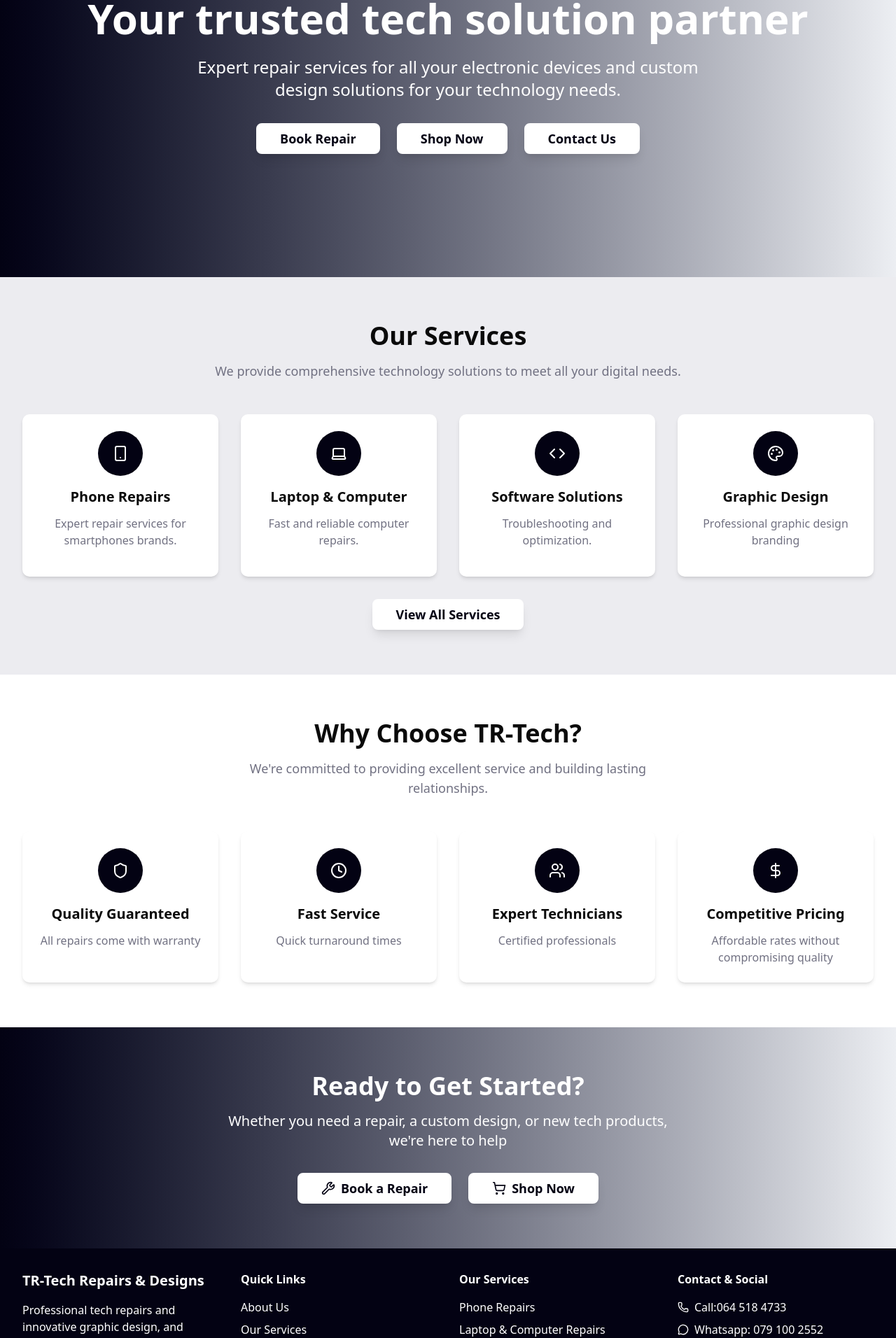
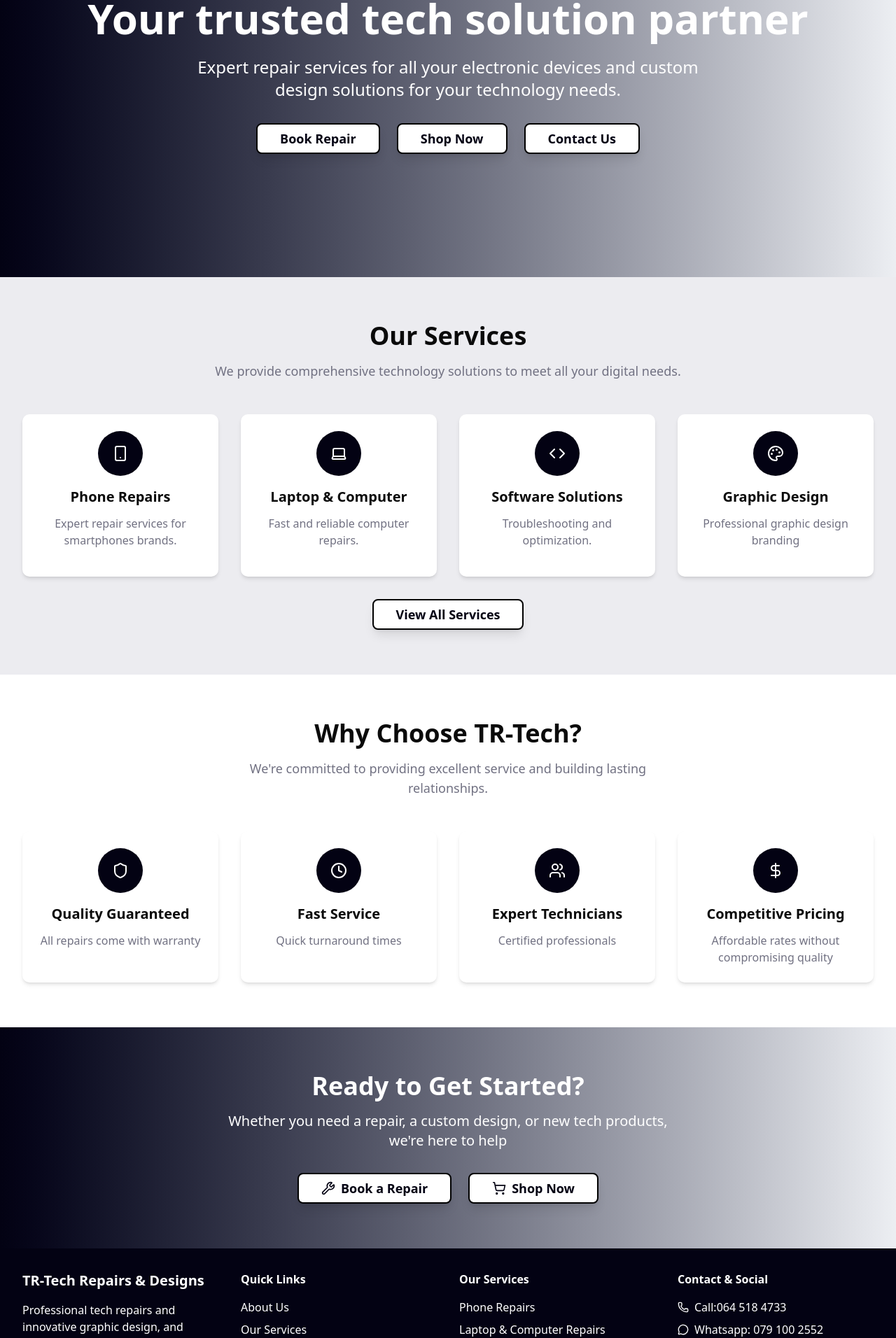
Before and after one commit to TumeloFRakgwahla/TR-Tech-frontend, a React (Vite) app: page / in a window 1280 px wide. Shown: the part 260-2172 px from the top of the page at 70% size. Built offline with nearby package versions, Linux system fonts and the light colour scheme.

Commit message:
Updated the buttons on each page

```diff
--- a/src/components/CTA.jsx
+++ b/src/components/CTA.jsx
@@ -31,7 +31,7 @@ const CTA = () => {
         {/* Action buttons in responsive layout */}
         <div className="flex flex-col sm:flex-row gap-6 justify-center">
           {/* Repair booking button with wrench icon */}
-          <Button asChild size="lg" className="bg-white text-primary border-2 border-white hover:bg-primary hover:text-white hover:border-primary font-bold text-lg shadow-lg hover:shadow-2xl transition-all duration-300">
+          <Button asChild size="lg" className="bg-white text-primary border-2 border-black hover:bg-primary hover:text-white hover:border-primary font-bold text-lg shadow-lg hover:shadow-2xl transition-all duration-300">
             <Link to="/book-repair">
               <Wrench className="h-5 w-5 mr-2" />
               Book a Repair
@@ -39,7 +39,7 @@ const CTA = () => {
           </Button>
 
           {/* Shopping button with cart icon */}
-          <Button asChild size="lg" className="bg-white text-primary border-2 border-white hover:bg-primary hover:text-white hover:border-primary font-bold text-lg shadow-lg hover:shadow-2xl transition-all duration-300">
+          <Button asChild size="lg" className="bg-white text-primary border-2 border-black hover:bg-primary hover:text-white hover:border-primary font-bold text-lg shadow-lg hover:shadow-2xl transition-all duration-300">
             <Link to="/shop">
               <ShoppingCart className="h-5 w-5 mr-2" />
               Shop Now
--- a/src/components/CartDrawer.jsx
+++ b/src/components/CartDrawer.jsx
@@ -32,7 +32,7 @@ export function CartDrawer({ children }) {
       <DialogTrigger asChild>{children}</DialogTrigger>
       <DialogContent className="fixed right-0 top-0 z-50 h-full w-[90vw] max-w-[380px] border-l bg-background shadow-lg duration-200 data-[state=closed]:slide-out-to-right data-[state=open]:slide-in-from-right flex flex-col">
         {/* Header */}
-        <DialogHeader className="flex-shrink-0 pb-4 border-b text-center !text-center">
+        <DialogHeader className="flex-shrink-0 pb-4 border-b !text-center">
           <DialogTitle className="text-xl font-semibold">Shopping Cart</DialogTitle>
           <DialogDescription className="text-sm text-muted-foreground">
             {cart.length} item{cart.length !== 1 ? 's' : ''} in your cart
--- a/src/components/Hero.jsx
+++ b/src/components/Hero.jsx
@@ -32,17 +32,17 @@ const Hero = () => {
         {/* Call-to-action buttons arranged in a responsive flex layout */}
         <div className="flex flex-col sm:flex-row gap-6 justify-center">
           {/* Primary action button - white background */}
-          <Button asChild size="lg" className="bg-white text-primary border-2 border-white hover:bg-primary hover:text-white hover:border-primary font-bold text-lg shadow-lg hover:shadow-2xl transition-all duration-300">
+          <Button asChild size="lg" className="bg-white text-primary border-2 border-black hover:bg-primary hover:text-white hover:border-primary font-bold text-lg shadow-lg hover:shadow-2xl transition-all duration-300">
             <Link to="/book-repair">Book Repair</Link>
           </Button>
 
           {/* Secondary action button - outlined style */}
-          <Button asChild size="lg" variant="outline" className="bg-white text-primary border-2 border-white hover:bg-primary hover:text-white hover:border-primary font-bold text-lg shadow-lg hover:shadow-2xl transition-all duration-300">
+          <Button asChild size="lg" variant="outline" className="bg-white text-primary border-2 border-black hover:bg-primary hover:text-white hover:border-primary font-bold text-lg shadow-lg hover:shadow-2xl transition-all duration-300">
             <Link to="/shop">Shop Now</Link>
           </Button>
 
           {/* Tertiary action button - gradient background */}
-          <Button asChild size="lg" className="bg-white text-primary border-2 border-white hover:bg-primary hover:text-white hover:border-primary font-bold text-lg shadow-lg hover:shadow-2xl transition-all duration-300">
+          <Button asChild size="lg" className="bg-white text-primary border-2 border-black hover:bg-primary hover:text-white hover:border-primary font-bold text-lg shadow-lg hover:shadow-2xl transition-all duration-300">
             <Link to="/contact">Contact Us</Link>
           </Button>
         </div>
--- a/src/components/Services.jsx
+++ b/src/components/Services.jsx
@@ -51,7 +51,7 @@ const Services = () => {
           ))}
         </div>
         <div className="flex flex-col sm:flex-row gap-6 justify-center mt-8">
-          <Button asChild size="lg" className="bg-white text-primary border-2 border-white hover:bg-primary hover:text-white hover:border-primary font-bold text-lg shadow-lg hover:shadow-2xl transition-all duration-300">
+          <Button asChild size="lg" className="bg-white text-primary border-2 border-black hover:bg-primary hover:text-white hover:border-primary font-bold text-lg shadow-lg hover:shadow-2xl transition-all duration-300">
             <Link to="/services">View All Services</Link>
           </Button>
         </div>
--- a/src/pages/ContactPage.jsx
+++ b/src/pages/ContactPage.jsx
@@ -201,7 +201,7 @@ ${formData.message}
                     />
                   </div>
 
-                  <Button type="submit" size="lg" className="w-full">
+                  <Button type="submit" size="lg" className="w-full bg-white text-primary border-2 border-black hover:bg-primary hover:text-white hover:border-primary font-bold text-lg shadow-lg hover:shadow-2xl transition-all duration-300">
                     Send Message via WhatsApp
                   </Button>
 
--- a/src/pages/RepairsPage.jsx
+++ b/src/pages/RepairsPage.jsx
@@ -223,7 +223,7 @@ Additional Info: ${formData.additionalInfo || 'N/A'}
                 <Button
                   type="submit"
                   size="lg"
-                  className="w-full"
+                  className="w-full bg-white text-primary border-2 border-black hover:bg-primary hover:text-white hover:border-primary font-bold text-lg shadow-lg hover:shadow-2xl transition-all duration-300"
                 >
                   Submit Repair Request via WhatsApp
                 </Button>
--- a/src/pages/ServicesPage.jsx
+++ b/src/pages/ServicesPage.jsx
@@ -128,7 +128,7 @@ const Services = () => {
 
                   {/* Button at bottom */}
                   <div className="mt-auto">
-                    <Button size="lg" className="w-full hover:bg-slate-800 hover:text-white hover:scale-105 hover:shadow-lg transition-all duration-300">
+                    <Button size="lg" className="w-full bg-white text-primary border-2 border-black hover:bg-primary hover:text-white hover:border-primary font-bold text-lg shadow-lg hover:shadow-2xl transition-all duration-300">
                       <Link to="/book-repair">
                       Book Now
                       </Link>
--- a/src/pages/ShopPage.jsx
+++ b/src/pages/ShopPage.jsx
@@ -247,7 +247,7 @@ function ShopContent() {
 
                     <Button
                       size="lg"
-                      className="w-full hover:bg-slate-800 hover:text-white hover:scale-105 hover:shadow-lg transition-all duration-300"
+                      className="w-full bg-white text-primary border-2 border-black hover:bg-primary hover:text-white hover:border-primary font-bold text-lg shadow-lg hover:shadow-2xl transition-all duration-300"
                       onClick={() => addToCart(product)}
                     >
                       <ShoppingCart className="h-5 w-5" />
```
